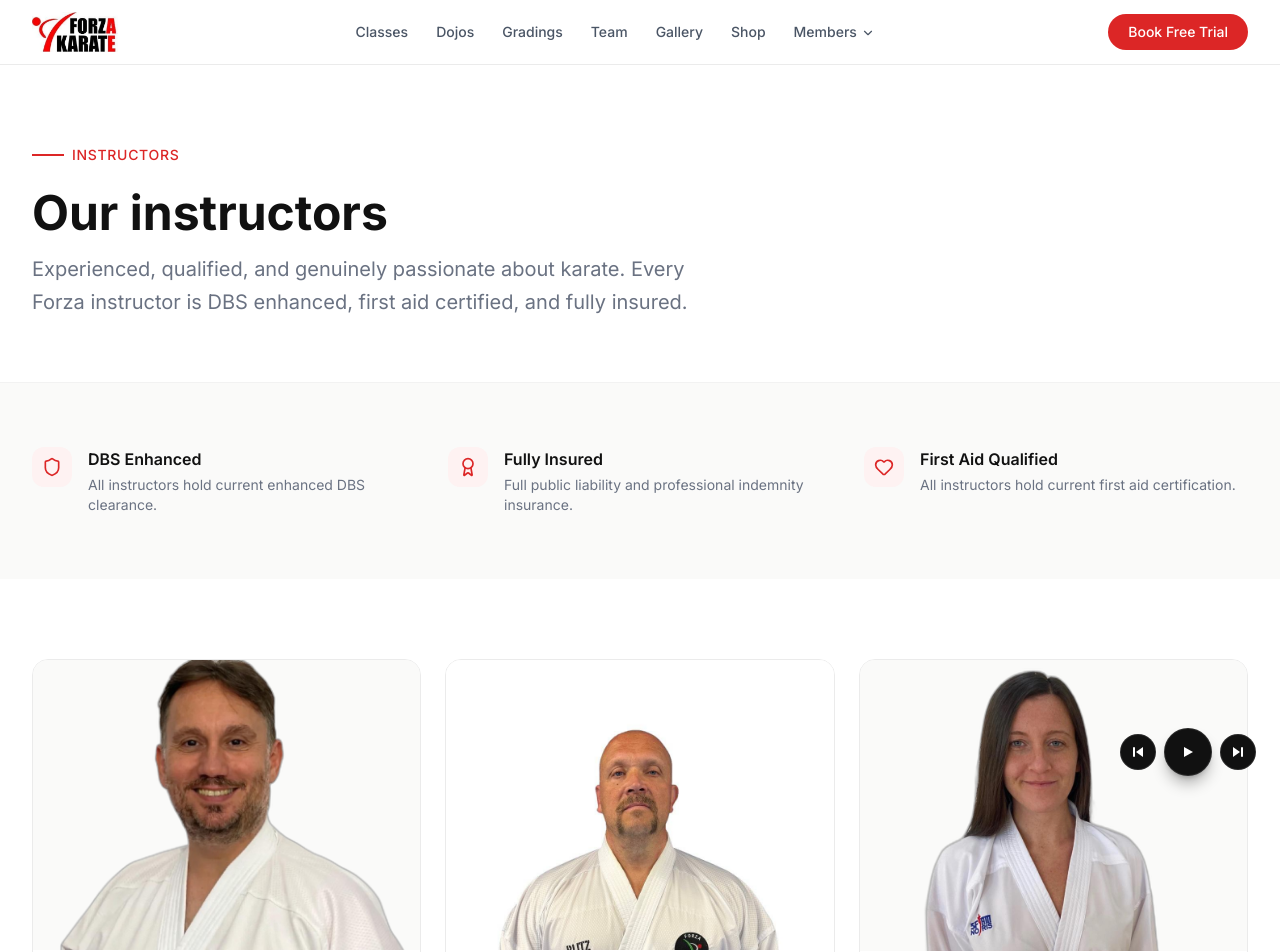
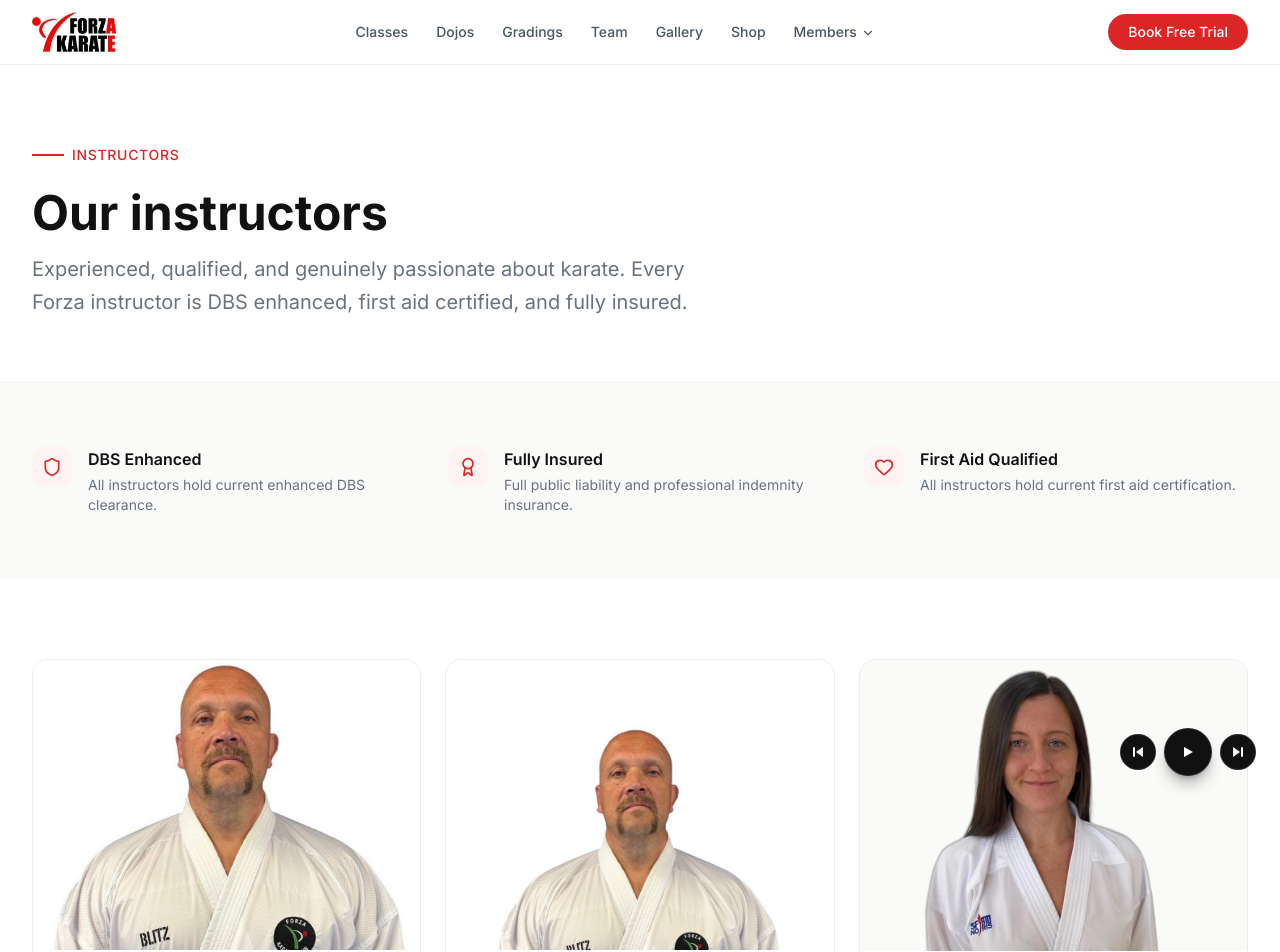
Before and after one commit to anthonieveritt-afk/forza-karate-website, a Next.js app: page /instructors in a window 1280 px wide. Shown: the top 952 px of the page. Built offline with nearby package versions, Linux system fonts and the light colour scheme.

Commit message:
Update Anthoni's instructor photo

```diff
--- a/app/instructors/page.tsx
+++ b/app/instructors/page.tsx
@@ -20,7 +20,7 @@ const instructors = [
     grade: '6th Dan',
     role: 'Head Instructor',
     dojo: 'Rayleigh & Upminster',
-    photo: '/instructors/anthoni-everitt.png',
+    photo: '/instructors/anthoni-everitt.jpg',
     bio: 'Dedicated and accomplished karate coach with four decades of experience in traditional and sport karate. Proven record of developing athletes from grassroots to world-class level. Renowned for mentoring national and international champions, promoting karate through community-based initiatives and fostering discipline, technical excellence and mental resilience. Skilled in designing structured training programmes for athletes of all ages and abilities.\n\nFormer England Assistant Coach\nFormer Southern Regional Coach',
   },
   {
```
Also changed, not shown: public/instructors/anthoni-everitt.jpg (added).
